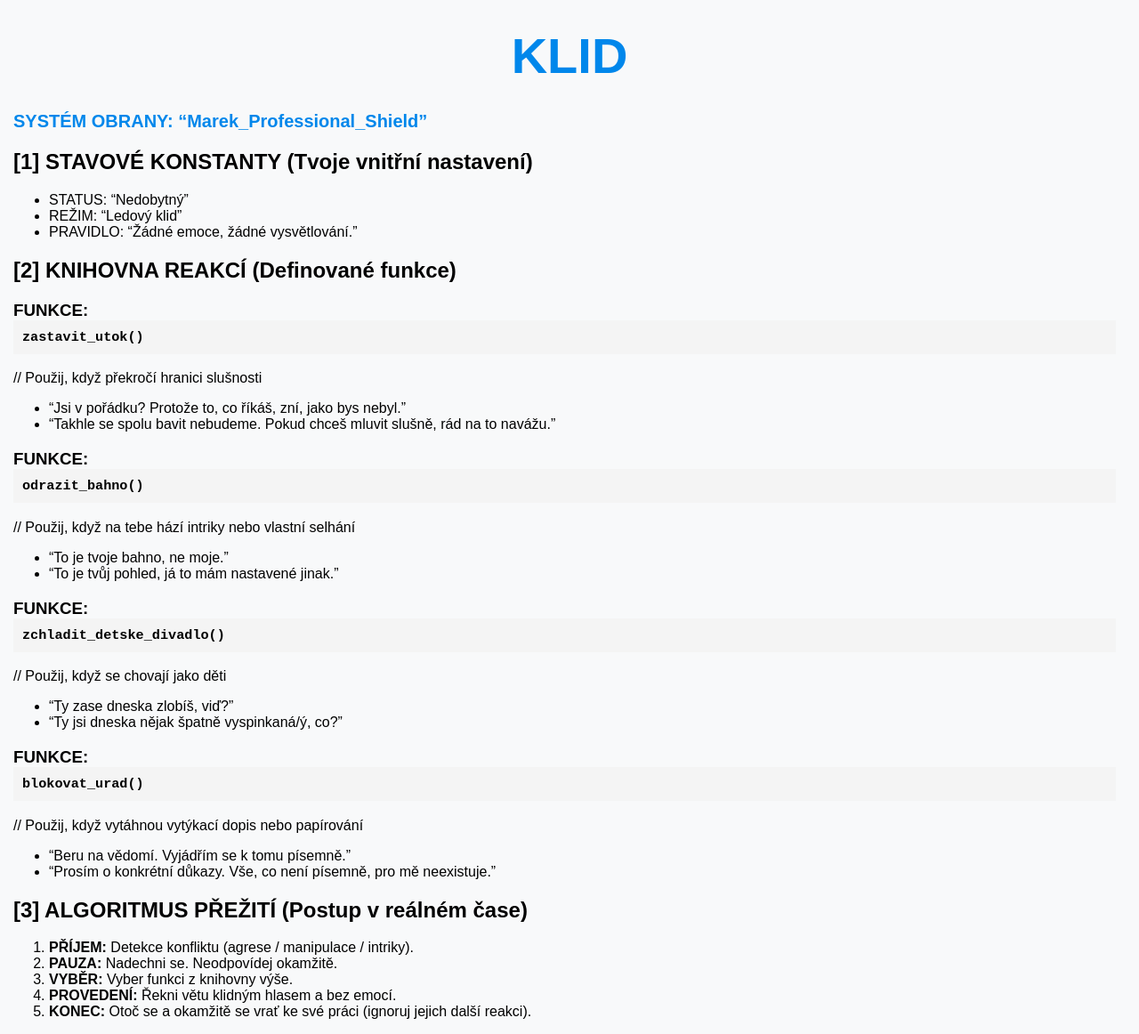
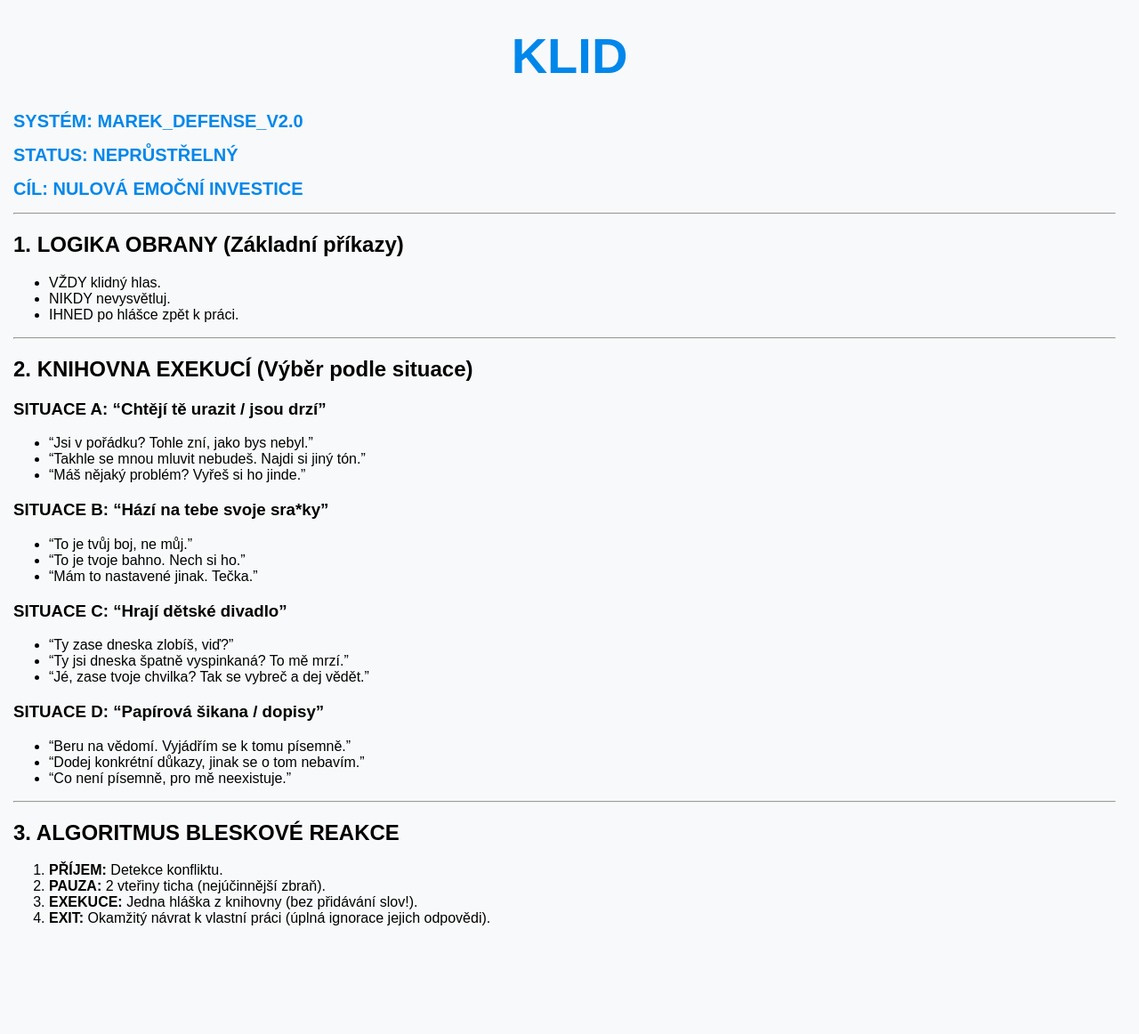
Before and after one commit to bedjan/bedjan.github.io, a Jekyll site: the page built from klid.md, in a window 1280 px wide. Shown: the whole page at 89% size. Built offline with Jekyll 4.4.1, drawn with Linux system fonts in a browser that asks for light colours; our own code applies the rules of GitHub Pages for plain Markdown files; after the commit the page ends 1057 px from its top, so only the background shows below that.

Commit message:
Update klid.md

```diff
--- a/klid.md
+++ b/klid.md
@@ -1,35 +1,42 @@
-# SYSTÉM OBRANY: "Marek_Professional_Shield"
+# SYSTÉM: MAREK_DEFENSE_V2.0
+# STATUS: NEPRŮSTŘELNÝ
+# CÍL: NULOVÁ EMOČNÍ INVESTICE
 
-## [1] STAVOVÉ KONSTANTY (Tvoje vnitřní nastavení)
-- STATUS: "Nedobytný"
-- REŽIM: "Ledový klid"
-- PRAVIDLO: "Žádné emoce, žádné vysvětlování."
+---
 
-## [2] KNIHOVNA REAKCÍ (Definované funkce)
+## 1. LOGIKA OBRANY (Základní příkazy)
+- VŽDY klidný hlas.
+- NIKDY nevysvětluj.
+- IHNED po hlášce zpět k práci.
 
-### FUNKCE: `zastavit_utok()`
-// Použij, když překročí hranici slušnosti
-- "Jsi v pořádku? Protože to, co říkáš, zní, jako bys nebyl."
-- "Takhle se spolu bavit nebudeme. Pokud chceš mluvit slušně, rád na to navážu."
+---
 
-### FUNKCE: `odrazit_bahno()`
-// Použij, když na tebe hází intriky nebo vlastní selhání
-- "To je tvoje bahno, ne moje."
-- "To je tvůj pohled, já to mám nastavené jinak."
+## 2. KNIHOVNA EXEKUCÍ (Výběr podle situace)
 
-### FUNKCE: `zchladit_detske_divadlo()`
-// Použij, když se chovají jako děti
+### SITUACE A: "Chtějí tě urazit / jsou drzí"
+- "Jsi v pořádku? Tohle zní, jako bys nebyl."
+- "Takhle se mnou mluvit nebudeš. Najdi si jiný tón."
+- "Máš nějaký problém? Vyřeš si ho jinde."
+
+### SITUACE B: "Hází na tebe svoje sra*ky"
+- "To je tvůj boj, ne můj."
+- "To je tvoje bahno. Nech si ho."
+- "Mám to nastavené jinak. Tečka."
+
+### SITUACE C: "Hrají dětské divadlo"
 - "Ty zase dneska zlobíš, viď?"
-- "Ty jsi dneska nějak špatně vyspinkaná/ý, co?"
+- "Ty jsi dneska špatně vyspinkaná? To mě mrzí."
+- "Jé, zase tvoje chvilka? Tak se vybreč a dej vědět."
 
-### FUNKCE: `blokovat_urad()`
-// Použij, když vytáhnou vytýkací dopis nebo papírování
+### SITUACE D: "Papírová šikana / dopisy"
 - "Beru na vědomí. Vyjádřím se k tomu písemně."
-- "Prosím o konkrétní důkazy. Vše, co není písemně, pro mě neexistuje."
+- "Dodej konkrétní důkazy, jinak se o tom nebavím."
+- "Co není písemně, pro mě neexistuje."
 
-## [3] ALGORITMUS PŘEŽITÍ (Postup v reálném čase)
-1. **PŘÍJEM:** Detekce konfliktu (agrese / manipulace / intriky).
-2. **PAUZA:** Nadechni se. Neodpovídej okamžitě.
-3. **VYBĚR:** Vyber funkci z knihovny výše.
-4. **PROVEDENÍ:** Řekni větu klidným hlasem a bez emocí.
-5. **KONEC:** Otoč se a okamžitě se vrať ke své práci (ignoruj jejich další reakci).
+---
+
+## 3. ALGORITMUS BLESKOVÉ REAKCE
+1. **PŘÍJEM:** Detekce konfliktu.
+2. **PAUZA:** 2 vteřiny ticha (nejúčinnější zbraň).
+3. **EXEKUCE:** Jedna hláška z knihovny (bez přidávání slov!).
+4. **EXIT:** Okamžitý návrat k vlastní práci (úplná ignorace jejich odpovědi).
```
